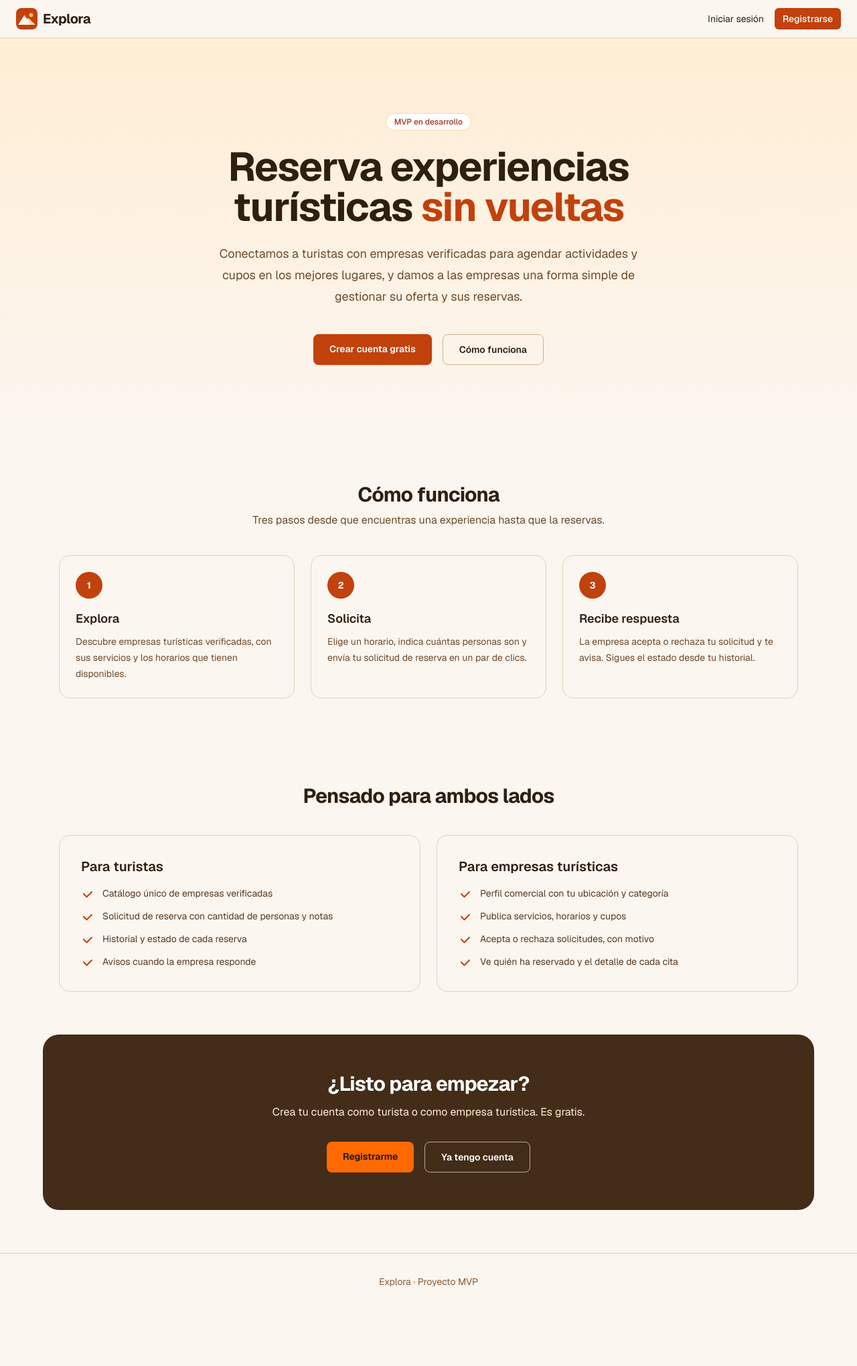
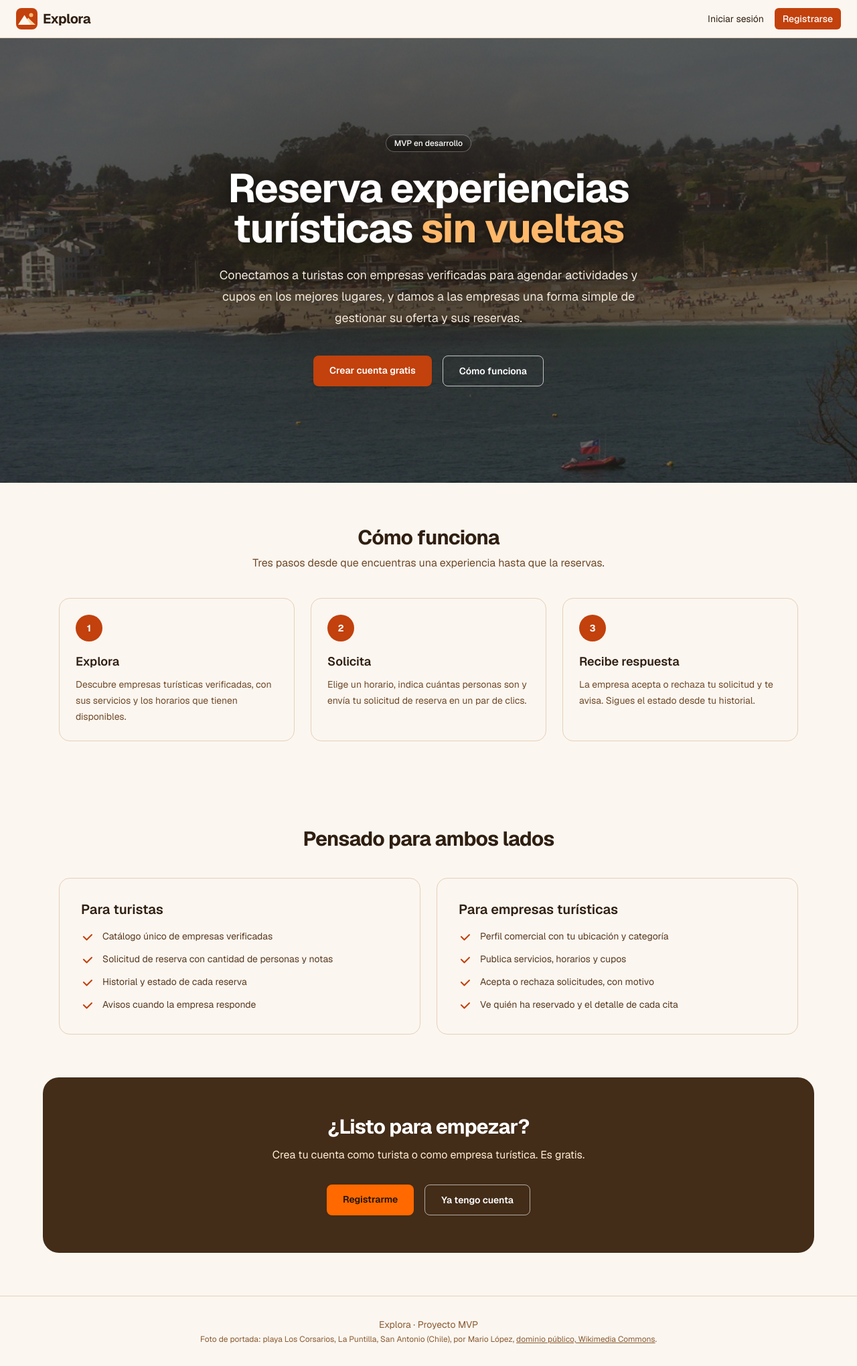
Before and after one commit to fransie00/reservas-turisticas-web, a Next.js app: page / in a window 1280 px wide. Shown: the whole page at 67% size. Before the commit the page ends 1956 px from the top, so only its background shows below. Built offline with nearby package versions, Linux system fonts and the light colour scheme; no server answers.

Commit message:
se agrega imagen a la web

```diff
--- a/src/app/page.tsx
+++ b/src/app/page.tsx
@@ -1,3 +1,4 @@
+import Image from "next/image";
 import Link from "next/link";
 import { Suspense } from "react";
 import { EmpresasDestacadas } from "@/components/landing-destacadas";
@@ -41,17 +42,32 @@ const beneficios = [
 export default function Home() {
   return (
     <>
-      {/* Hero */}
-      <section className="relative overflow-hidden bg-gradient-to-b from-orange-100 to-cafe-50 dark:from-cafe-900 dark:to-cafe-950">
-        <div className="mx-auto flex w-full max-w-6xl flex-col items-center px-6 py-20 text-center sm:py-28">
-          <span className="rounded-full border border-orange-200 bg-white px-3 py-1 text-xs font-medium text-accent-soft-fg dark:border-cafe-700 dark:bg-cafe-900 dark:text-orange-300">
+      {/* Hero: foto de fondo con capas oscuras para que el texto siempre se lea */}
+      <section className="relative isolate overflow-hidden">
+        <Image
+          src="/images/san-antonio.jpg"
+          alt=""
+          fill
+          priority
+          sizes="100vw"
+          className="-z-20 object-cover object-[50%_60%]"
+        />
+        {/* Capa base (60 %) y refuerzo radial en el centro, donde va el texto */}
+        <div aria-hidden="true" className="absolute inset-0 -z-10 bg-cafe-950/60" />
+        <div
+          aria-hidden="true"
+          className="absolute inset-0 -z-10 bg-[radial-gradient(ellipse_at_center,rgb(29_19_10/0.4),transparent_70%)]"
+        />
+
+        <div className="mx-auto flex w-full max-w-6xl flex-col items-center px-6 py-24 text-center text-white sm:py-36">
+          <span className="rounded-full border border-white/30 bg-black/25 px-3 py-1 text-xs font-medium text-white backdrop-blur">
             MVP en desarrollo
           </span>
-          <h1 className="mt-6 max-w-3xl text-4xl font-bold tracking-tight sm:text-6xl">
+          <h1 className="mt-6 max-w-3xl text-4xl font-bold tracking-tight [text-shadow:0_2px_16px_rgb(0_0_0/0.4)] sm:text-6xl">
             Reserva experiencias turísticas{" "}
-            <span className="text-accent">sin vueltas</span>
+            <span className="text-orange-300">sin vueltas</span>
           </h1>
-          <p className="mt-6 max-w-2xl text-lg leading-8 text-cafe-600 dark:text-cafe-400">
+          <p className="mt-6 max-w-2xl text-lg leading-8 text-cafe-100 [text-shadow:0_1px_8px_rgb(0_0_0/0.4)]">
             Conectamos a turistas con empresas verificadas para agendar actividades
             y cupos en los mejores lugares, y damos a las empresas una forma simple
             de gestionar su oferta y sus reservas.
@@ -65,7 +81,7 @@ export default function Home() {
             </Link>
             <a
               href="#como-funciona"
-              className="rounded-lg border border-cafe-300 px-6 py-3 text-sm font-semibold transition-colors hover:border-primary hover:text-accent dark:border-cafe-700"
+              className="rounded-lg border border-white/70 px-6 py-3 text-sm font-semibold text-white transition-colors hover:border-white hover:bg-white/15"
             >
               Cómo funciona
             </a>
@@ -146,7 +162,19 @@ export default function Home() {
       </section>
 
       <footer className="border-t border-cafe-200 px-6 py-8 text-center text-sm text-cafe-500 dark:border-cafe-800">
-        Explora · Proyecto MVP
+        <p>Explora · Proyecto MVP</p>
+        <p className="mt-1 text-xs">
+          Foto de portada: playa Los Corsarios, La Puntilla, San Antonio (Chile), por Mario López,{" "}
+          <a
+            href="https://commons.wikimedia.org/wiki/File:La_playa_Los_Corsarios_(La_Puntilla,_San_Antonio,_Chile)_000_2679.jpg"
+            className="underline hover:text-accent"
+            target="_blank"
+            rel="noopener noreferrer"
+          >
+            dominio público, Wikimedia Commons
+          </a>
+          .
+        </p>
       </footer>
     </>
   );
```
Also changed, not shown: public/images/san-antonio.jpg (added).
